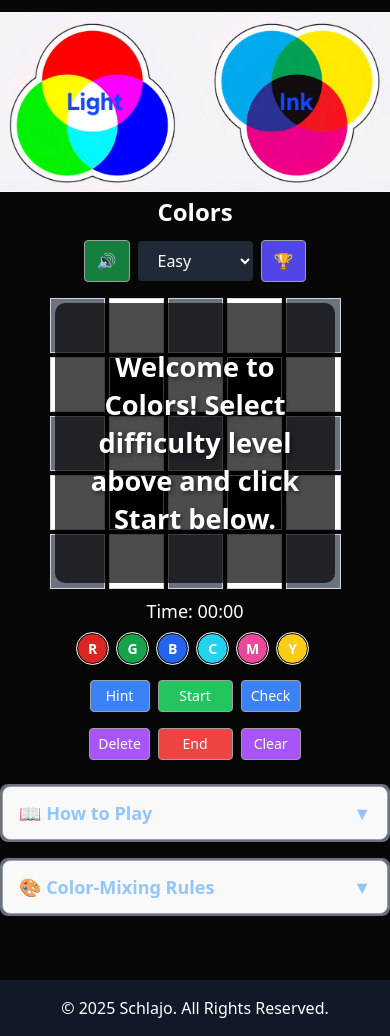
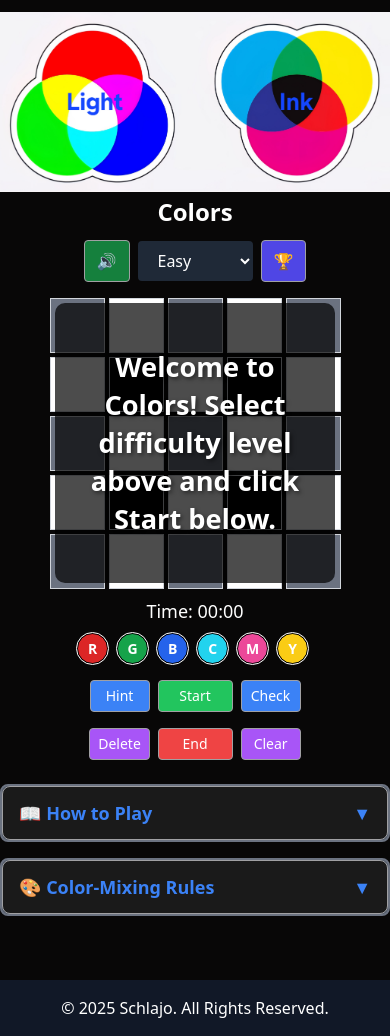
Before and after one commit to schlajo/colors-game, a React (Vite) app: page / in a window 390 px wide. Built offline with nearby package versions, Linux system fonts and the light colour scheme; no server answers.

Commit message:
In the mobile version, I made How to Play and Color Mixing Rules buttons gray to begin with (instead of white) and made the button text darker blue.

```diff
--- a/src/App.jsx
+++ b/src/App.jsx
@@ -1242,11 +1242,11 @@ const App = () => {
           <div className="bg-gray-600 rounded-lg overflow-hidden border-2 border-gray-500">
             <button
               onClick={() => setShowHowToPlay(!showHowToPlay)}
-              className="w-full px-4 py-3 flex justify-between items-center text-blue-300 font-bold text-lg hover:bg-gray-500 transition-colors"
+              className="w-full px-4 py-3 flex justify-between items-center text-blue-500 font-bold text-lg hover:bg-gray-500 transition-colors"
             >
               <span>📖 How to Play</span>
               <span
-                className={`transform transition-transform text-blue-300 ${
+                className={`transform transition-transform text-blue-500 ${
                   showHowToPlay ? "rotate-180" : ""
                 }`}
               >
@@ -1254,7 +1254,7 @@ const App = () => {
               </span>
             </button>
             {showHowToPlay && (
-              <div className="p-4 border-t-2 border-gray-500 bg-gray-800">
+              <div className="p-4 border-t-2 border-gray-500 bg-gray-700">
                 <HowToPlayContent includeGameControls={true} />
               </div>
             )}
@@ -1264,11 +1264,11 @@ const App = () => {
           <div className="bg-gray-600 rounded-lg overflow-hidden border-2 border-gray-500">
             <button
               onClick={() => setShowColorRules(!showColorRules)}
-              className="w-full px-4 py-3 flex justify-between items-center text-blue-300 font-bold text-lg hover:bg-gray-500 transition-colors"
+              className="w-full px-4 py-3 flex justify-between items-center text-blue-500 font-bold text-lg hover:bg-gray-500 transition-colors"
             >
               <span>🎨 Color-Mixing Rules</span>
               <span
-                className={`transform transition-transform text-blue-300 ${
+                className={`transform transition-transform text-blue-500 ${
                   showColorRules ? "rotate-180" : ""
                 }`}
               >
@@ -1276,7 +1276,7 @@ const App = () => {
               </span>
             </button>
             {showColorRules && (
-              <div className="p-4 border-t-2 border-gray-500 bg-gray-800">
+              <div className="p-4 border-t-2 border-gray-500 bg-gray-700">
                 <ColorMixingRules difficulty={difficulty} />
               </div>
             )}
--- a/src/index.css
+++ b/src/index.css
@@ -65,9 +65,6 @@ button:focus-visible {
   }
   a:hover {
     color: #747bff;
-  }
-  button {
-    background-color: #f9f9f9;
   }
 }
 
```
